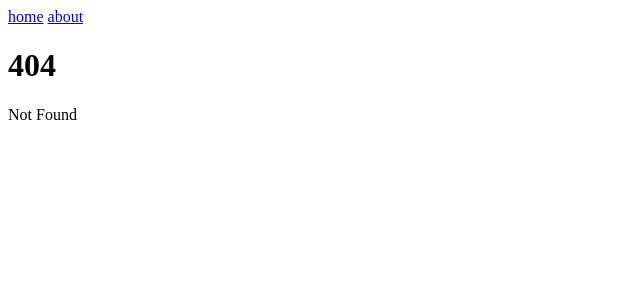
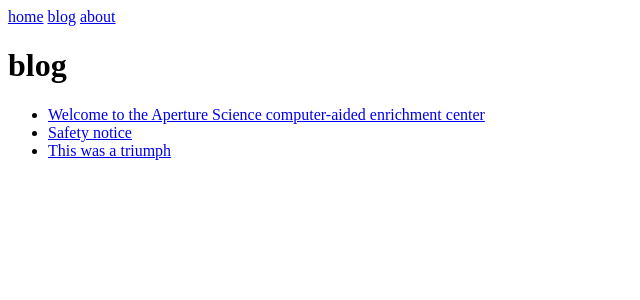
Before and after one commit to heiwa4126/sveltekit-daisyui1, a SvelteKit app: page /blog in a window 1280 px wide. Before the commit this address had no page. Shown: the top 300 px of the page, without its empty margins (0-640 px from the left). Built offline with nearby package versions, Linux system fonts and the light colour scheme.

Commit message:
add blog

```diff
--- a/src/routes/+layout.svelte
+++ b/src/routes/+layout.svelte
@@ -4,6 +4,7 @@
 
 <nav>
 	<a href="{base}/">home</a>
+	<a href="{base}/blog">blog</a>
 	<a href="{base}/about">about</a>
 </nav>
 
--- /dev/null
+++ b/src/routes/blog/+page.js
@@ -0,0 +1,10 @@
+import { posts } from './data.js';
+
+export function load() {
+	return {
+		summaries: posts.map((post) => ({
+			slug: post.slug,
+			title: post.title
+		}))
+	};
+}
--- /dev/null
+++ b/src/routes/blog/+page.svelte
@@ -0,0 +1,17 @@
+<script>
+	import { base } from '$app/paths';
+	import { Project } from '$lib/global';
+	export let data;
+</script>
+
+<svelte:head>
+	<title>{Project} - blog</title>
+</svelte:head>
+
+<h1>blog</h1>
+
+<ul>
+	{#each data.summaries as { slug, title }}
+		<li><a href="{base}/blog/{slug}">{title}</a></li>
+	{/each}
+</ul>
--- /dev/null
+++ b/src/routes/blog/data.js
@@ -0,0 +1,19 @@
+export const posts = [
+	{
+		slug: 'welcome',
+		title: 'Welcome to the Aperture Science computer-aided enrichment center',
+		content:
+			'<p>We hope your brief detention in the relaxation vault has been a pleasant one.</p><p>Your specimen has been processed and we are now ready to begin the test proper.</p>'
+	},
+	{
+		slug: 'safety',
+		title: 'Safety notice',
+		content:
+			'<p>While safety is one of many Enrichment Center Goals, the Aperture Science High Energy Pellet, seen to the left of the chamber, can and has caused permanent disabilities, such as vaporization. Please be careful.</p>'
+	},
+	{
+		slug: 'cake',
+		title: 'This was a triumph',
+		content: "<p>I'm making a note here: HUGE SUCCESS.</p>"
+	}
+];
```
Also changed, not shown: src/routes/blog/[slug]/+page.js (added, +12 -0 lines), src/routes/blog/[slug]/+page.svelte (added, +11 -0 lines).
